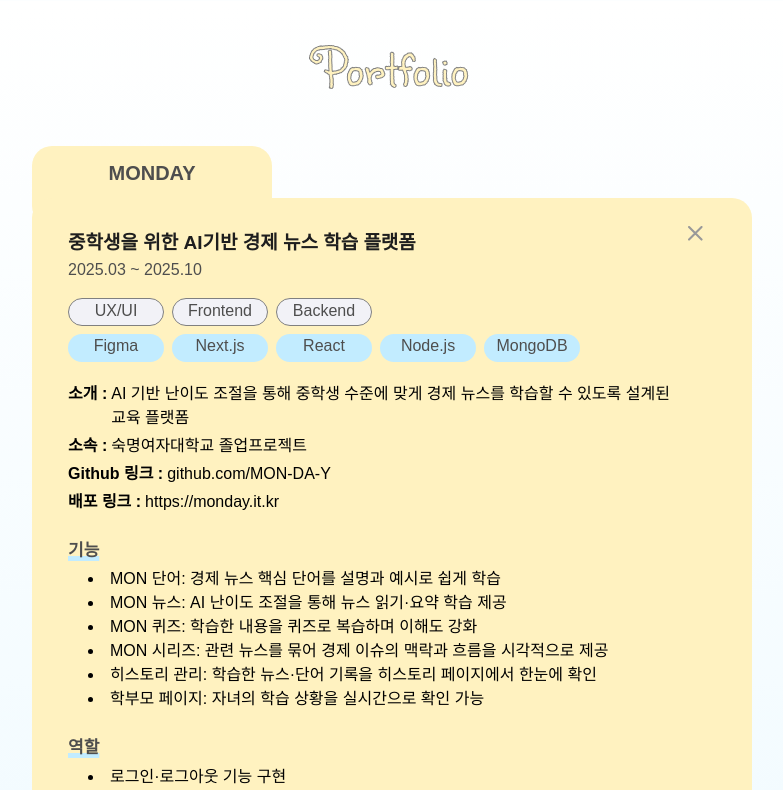
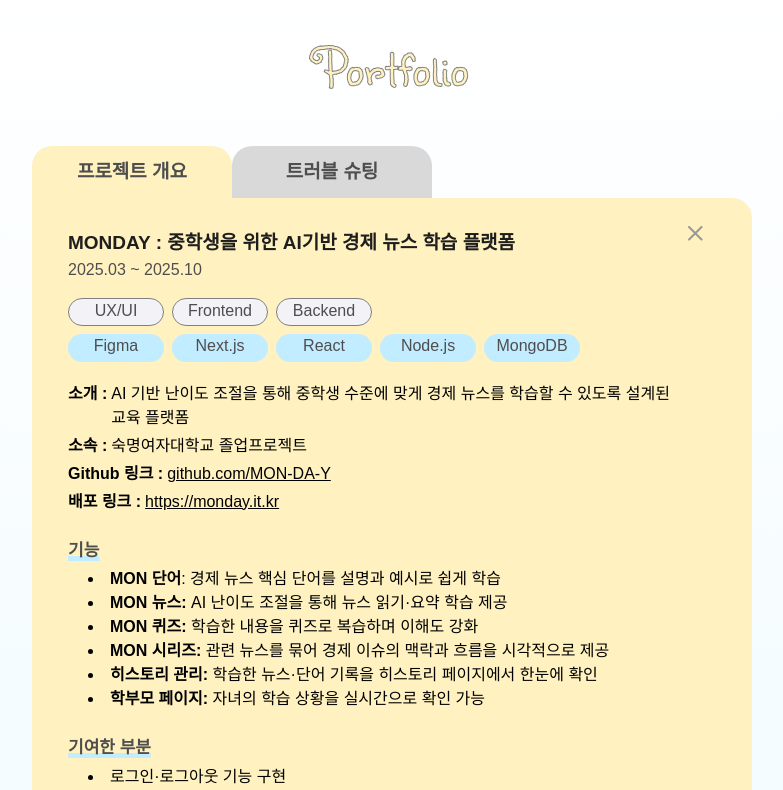
Before and after one commit to ehye1/ehye1.github.io, a Next.js app: page /project3 in a window 1280 px wide. Shown: the top 790 px of the page, without its empty margins (248-1031 px from the left). Built offline with nearby package versions, Linux system fonts and the light colour scheme; a web font is replaced by a local one.

Commit message:
feat: 트러블 슈팅 추가 및 UI 수정

```diff
--- a/app/project1/page.tsx
+++ b/app/project1/page.tsx
@@ -10,8 +10,8 @@
     <div className="flex justify-center font-noto pt-10">
       <div className="flex flex-col h-490">
         {/* 스크롤 범위 */}
-        <div className="w-60 h-20 rounded-[20px] bg-main text-gray font-bold text-center pt-3 text-[20px]">
-          Skills Passport
+        <div className="w-50 h-20 rounded-[20px] bg-main text-gray font-bold text-center pt-3 text-[20px]">
+          프로젝트 개요
         </div>
         <div className="-mt-7 w-180 h-470 rounded-[20px] bg-main py-5 px-9">
           {/* 카드 범위 */}
@@ -24,7 +24,9 @@
               className="ml-155 pt-2"
             />
           </div>
-          <div className="text-black font-bold text-[19px] -mt-3">역량 관리 플랫폼</div>
+          <div className="text-black font-bold text-[19px] -mt-3">
+            Skills Passport : 역량 관리 플랫폼
+          </div>
           <div className="text-gray font-medium text-[16px]">2024.09 ~ 2025.01</div>
           <div className="w-24 h-7 bg-[#F2F2F7] rounded-[30px] border border-lightgray text-gray text-[16px] font-medium text-center mt-4">
             UX/UI
@@ -64,9 +66,9 @@
             <li>역량 시각화: 보유 역량을 파이 차트로 한눈에 확인</li>
             <li>역량 인증: 교수·팀원에게 역량 인증(증명) 요청 및 수락</li>
           </div>
-          {/* 역할 */}
+          {/* 기여한 부분 */}
           <div className="text-gray font-bold pt-6 text-[17px] underline decoration-5 underline-offset-0 decoration-sub">
-            역할
+            기여한 부분
           </div>
           <div className="pl-5 pt-1">
             <li>학생 및 교사 환경의 UX/UI 디자인</li>
--- a/app/project2/page.tsx
+++ b/app/project2/page.tsx
@@ -2,19 +2,40 @@
 
 import Image from "next/image";
 import { useRouter } from "next/navigation";
+import { useState } from "react";
+import Link from "next/link";
 
 export default function Project1() {
   const router = useRouter();
+  const [activeTab, setActiveTab] = useState<"overview" | "troubleshooting">("overview");
+  const baseStyle =
+    "w-50 h-22 rounded-[20px] pt-3 text-gray font-bold text-center text-[19px] cursor-pointer transition-colors";
 
   return (
     <div className="flex flex-col items-center w-full min-h-screen bg-linear-to-b from-white to-main">
       <div className="flex justify-center font-noto pt-10">
-        <div className="flex flex-col h-1105">
+        <div className="flex flex-col h-full">
           {/* 스크롤 범위 */}
-          <div className="w-60 h-20 rounded-[20px] bg-sub text-gray font-bold text-center pt-3 text-[20px]">
-            XPact
+          <div className="flex flex-row">
+            <div
+              onClick={() => setActiveTab("overview")}
+              className={`${baseStyle} ${
+                activeTab === "overview" ? "bg-sub" : "bg-[#D9D9D9] hover:bg-[#ABE5FF]"
+              }`}
+            >
+              프로젝트 개요
             </div>
-          <div className="-mt-7 w-180 h-1085 rounded-[20px] bg-sub py-5 px-9">
+
+            <div
+              onClick={() => setActiveTab("troubleshooting")}
+              className={`${baseStyle} ${
+                activeTab === "troubleshooting" ? "bg-sub" : "bg-[#D9D9D9] hover:bg-[#ABE5FF]"
+              }`}
+            >
+              트러블 슈팅
+            </div>
+          </div>
+          <div className="-mt-9 w-180 rounded-[20px] bg-sub py-5 px-9">
             {/* 카드 범위 */}
             <div onClick={() => router.push("/")} className="cursor-pointer w-fit">
               <Image
@@ -25,7 +46,12 @@
                 className="ml-155 pt-2"
               />
             </div>
-            <div className="text-black font-bold text-[19px] -mt-3">경험 정리 플랫폼</div>
+            {/* 여기서부터 프로젝트 개요 */}
+            {activeTab === "overview" && (
+              <div>
+                <div className="text-black font-bold text-[19px] -mt-3">
+                  XPact : 경험 정리 플랫폼
+                </div>
                 <div className="text-gray font-medium text-[16px]">2025.03 ~ 2025.07</div>
                 <div className="w-24 h-7 bg-[#F2F2F7] rounded-[30px] border border-lightgray text-gray text-[16px] font-medium text-center mt-4">
                   Frontend
@@ -48,11 +74,25 @@
                   </div>
                   <div className="flex gap-1">
                     <p className="font-semibold">Github 링크 : </p>
-                <p>github.com/Xpact-2025</p>
+                    <Link
+                      href="https://github.com/Xpact-2025"
+                      target="_blank"
+                      rel="noopener noreferrer"
+                      className="underline"
+                    >
+                      github.com/Xpact-2025
+                    </Link>
                   </div>
                   <div className="flex gap-1">
                     <p className="font-semibold">배포 링크 : </p>
-                <p>https://xpact.site</p>
+                    <Link
+                      href="https://xpact.site"
+                      target="_blank"
+                      rel="noopener noreferrer"
+                      className="underline"
+                    >
+                      https://xpact.site
+                    </Link>
                   </div>
                 </div>
                 {/* 기능 */}
@@ -61,22 +101,25 @@
                 </div>
                 <div className="pl-5 pt-1">
                   <li>
-                경험 대시보드: 작성한 경험을 기반으로 직무 비율을 분석하고 핵심 스킬맵을 통해 필요한
-                역량과 부족한 역량을 시각적으로 확인
+                    <strong>경험 대시보드:</strong> 작성한 경험을 기반으로 직무 비율을 분석하고 핵심
+                    스킬맵을 통해 필요한 역량과 부족한 역량을 시각적으로 확인
                   </li>
                   <li>
-                경험 입력: 경험 유형에 따라 다른 입력 양식을 제공하여 활동·프로젝트·학습 경험을
-                체계적으로 기록
+                    <strong>경험 입력:</strong> 경험 유형에 따라 다른 입력 양식을 제공하여
+                    활동·프로젝트·학습 경험을 체계적으로 기록
                   </li>
                   <li>
-                성장 가이드: 목표 직무에 필요한 역량을 분석하고 부족한 역량을 보완할 수 있는 추천
-                활동 제시
+                    <strong>성장 가이드:</strong> 목표 직무에 필요한 역량을 분석하고 부족한 역량을
+                    보완할 수 있는 추천 활동 제시
                   </li>
-              <li>경험 메인: 누적된 경험을 한곳에서 정리하고 성장 흐름을 한눈에 파악</li>
+                  <li>
+                    <strong>경험 메인:</strong> 누적된 경험을 한곳에서 정리하고 성장 흐름을 한눈에
+                    파악
+                  </li>
                 </div>
-            {/* 역할 */}
+                {/* 기여한 부분 */}
                 <div className="text-gray font-bold pt-6 text-[17px] underline decoration-5 underline-offset-0 decoration-main">
-              역할
+                  기여한 부분
                 </div>
                 <div className="pl-5 pt-1">
                   <li>경험 메인 및 입력 화면 프론트엔드 개발</li>
@@ -93,6 +136,47 @@
                   <Image src="/images/project2_5.svg" alt="project2" width={650} height={200} />
                 </div>
               </div>
+            )}
+            {/* 여기까지 프로젝트 개요 */}
+
+            {/* 여기서부터 트러블 슈팅 */}
+            {activeTab === "troubleshooting" && (
+              <div>
+                <div className="text-black font-bold text-[19px] -mt-3">
+                  Payload 중복 정의로 인한 subExperience 데이터 누락 해결
+                </div>
+                <div className="text-black font-bold text-[19px] mt-4">문제</div>
+                <div className="text-gray text-[16px] mt-2">
+                  경험 작성 폼에서 여러 개의 세부 경험을 입력해 저장했지만, UI와 달리{" "}
+                  <strong>
+                    서버로 전송되는 payload의 subExperiences 배열이 빈 값으로 전달되는 문제
+                  </strong>
+                  가 발생하였다.
+                </div>
+                <div className="text-black font-bold text-[19px] mt-4">원인</div>
+                <div className="text-gray text-[16px] mt-2">
+                  원인: <strong>payload 구성 과정에서의 데이터 overwrite</strong>
+                  <br />
+                  저장 시점에는 사용자가 입력한 데이터를 기반으로 subExperiences 배열을 새로
+                  생성하고 있었지만, 이후 payload를 조합하는 단계에서 subExperiences :
+                  form.subExperiences || [] 와 같은 코드로 초기 상태가 다시 할당되고 있었다. 이로
+                  인해 최종적으로 서버에 전달되는 payload에는 사용자가 입력한 값이 아닌 빈 배열이
+                  포함되고 있었다.
+                </div>
+                <div className="text-black font-bold text-[19px] mt-4">해결</div>
+                <div className="text-gray text-[16px] mt-2">
+                  서버로 전송되는 payload는 항상{" "}
+                  <strong>현재 UI 상태에서 직접 생성한 데이터만 사용하도록</strong> 구조를 수정하고,
+                  중복된 덮어쓰기 로직을 제거해 데이터 흐름을 단일화했다.
+                </div>
+                <div className="text-black font-bold text-[19px] mt-4">결과</div>
+                <div className="text-gray text-[16px] mt-2">
+                  입력한 세부 경험 데이터가 정상적으로 저장되었다. payload 구조를 이해하고 생성
+                  지점을 단일화하는 것의 중요성을 알게되었다.
+                </div>
+              </div>
+            )}
+          </div>
         </div>
       </div>
     </div>
--- a/app/project3/page.tsx
+++ b/app/project3/page.tsx
@@ -2,18 +2,39 @@
 
 import Image from "next/image";
 import { useRouter } from "next/navigation";
+import { useState } from "react";
+import Link from "next/link";
 
 export default function Project1() {
   const router = useRouter();
+  const [activeTab, setActiveTab] = useState<"overview" | "troubleshooting">("overview");
+  const baseStyle =
+    "w-50 h-22 rounded-[20px] pt-3 text-gray font-bold text-center text-[19px] cursor-pointer transition-colors";
 
   return (
     <div className="flex justify-center font-noto pt-10">
-      <div className="flex flex-col h-960">
+      <div className="flex flex-col h-full">
         {/* 스크롤 범위 */}
-        <div className="w-60 h-20 rounded-[20px] bg-main text-gray font-bold text-center pt-3 text-[20px]">
-          MONDAY
+        <div className="flex flex-row">
+          <div
+            onClick={() => setActiveTab("overview")}
+            className={`${baseStyle} ${
+              activeTab === "overview" ? "bg-main" : "bg-[#D9D9D9] hover:bg-[#FFEDA5]"
+            }`}
+          >
+            프로젝트 개요
           </div>
-        <div className="-mt-7 w-180 h-940 rounded-[20px] bg-main py-5 px-9">
+
+          <div
+            onClick={() => setActiveTab("troubleshooting")}
+            className={`${baseStyle} ${
+              activeTab === "troubleshooting" ? "bg-main" : "bg-[#D9D9D9] hover:bg-[#FFEDA5]"
+            }`}
+          >
+            트러블 슈팅
+          </div>
+        </div>
+        <div className="-mt-9 w-180 rounded-[20px] bg-main py-5 px-9">
           {/* 카드 범위 */}
           <div onClick={() => router.push("/")} className="cursor-pointer w-fit">
             <Image
@@ -24,8 +45,11 @@
               className="ml-155 pt-2"
             />
           </div>
+          {/* 여기서부터 프로젝트 개요 */}
+          {activeTab === "overview" && (
+            <div>
               <div className="text-black font-bold text-[19px] -mt-3">
-            중학생을 위한 AI기반 경제 뉴스 학습 플랫폼
+                MONDAY : 중학생을 위한 AI기반 경제 뉴스 학습 플랫폼
               </div>
               <div className="text-gray font-medium text-[16px]">2025.03 ~ 2025.10</div>
               <div className="flex gap-2 text-gray text-[16px] font-medium text-center mt-4">
@@ -51,7 +75,8 @@
                 <div className="flex gap-1">
                   <p className="font-semibold">소개 : </p>
                   <p>
-                AI 기반 난이도 조절을 통해 중학생 수준에 맞게 경제 뉴스를 학습할 수 있도록 설계된
+                    AI 기반 난이도 조절을 통해 중학생 수준에 맞게 경제 뉴스를 학습할 수 있도록
+                    설계된
                     <br />
                     교육 플랫폼
                   </p>
@@ -62,11 +87,25 @@
                 </div>
                 <div className="flex gap-1">
                   <p className="font-semibold">Github 링크 : </p>
-              <p>github.com/MON-DA-Y</p>
+                  <Link
+                    href="https://github.com/MON-DA-Y"
+                    target="_blank"
+                    rel="noopener noreferrer"
+                    className="underline"
+                  >
+                    github.com/MON-DA-Y
+                  </Link>
                 </div>
                 <div className="flex gap-1">
                   <p className="font-semibold">배포 링크 : </p>
-              <p>https://monday.it.kr</p>
+                  <Link
+                    href="https://monday.it.kr"
+                    target="_blank"
+                    rel="noopener noreferrer"
+                    className="underline"
+                  >
+                    https://monday.it.kr
+                  </Link>
                 </div>
               </div>
               {/* 기능 */}
@@ -74,21 +113,37 @@
                 기능
               </div>
               <div className="pl-5 pt-1">
-            <li>MON 단어: 경제 뉴스 핵심 단어를 설명과 예시로 쉽게 학습</li>
-            <li>MON 뉴스: AI 난이도 조절을 통해 뉴스 읽기·요약 학습 제공</li>
-            <li>MON 퀴즈: 학습한 내용을 퀴즈로 복습하며 이해도 강화</li>
-            <li>MON 시리즈: 관련 뉴스를 묶어 경제 이슈의 맥락과 흐름을 시각적으로 제공</li>
-            <li>히스토리 관리: 학습한 뉴스·단어 기록을 히스토리 페이지에서 한눈에 확인</li>
-            <li>학부모 페이지: 자녀의 학습 상황을 실시간으로 확인 가능</li>
+                <li>
+                  <strong>MON 단어</strong>: 경제 뉴스 핵심 단어를 설명과 예시로 쉽게 학습
+                </li>
+                <li>
+                  <strong>MON 뉴스:</strong> AI 난이도 조절을 통해 뉴스 읽기·요약 학습 제공
+                </li>
+                <li>
+                  <strong>MON 퀴즈:</strong> 학습한 내용을 퀴즈로 복습하며 이해도 강화
+                </li>
+                <li>
+                  <strong>MON 시리즈:</strong> 관련 뉴스를 묶어 경제 이슈의 맥락과 흐름을 시각적으로
+                  제공
+                </li>
+                <li>
+                  <strong>히스토리 관리:</strong> 학습한 뉴스·단어 기록을 히스토리 페이지에서 한눈에
+                  확인
+                </li>
+                <li>
+                  <strong>학부모 페이지:</strong> 자녀의 학습 상황을 실시간으로 확인 가능
+                </li>
               </div>
-          {/* 역할 */}
+              {/* 기여한 부분 */}
               <div className="text-gray font-bold pt-6 text-[17px] underline decoration-5 underline-offset-0 decoration-sub">
-            역할
+                기여한 부분
               </div>
               <div className="pl-5 pt-1">
                 <li>로그인·로그아웃 기능 구현</li>
                 <li>학부모 페이지 및 랜딩 페이지 UX/UI 디자인</li>
-            <li>학부모 페이지·학생 마이페이지 프론트엔드 개발 및 MongoDB를 활용한 데이터 관리</li>
+                <li>
+                  학부모 페이지·학생 마이페이지 프론트엔드 개발 및 MongoDB를 활용한 데이터 관리
+                </li>
               </div>
               {/* 사진 */}
               <div className="text-gray font-bold pt-8 text-[17px]">Tablet (iPad)</div>
@@ -105,6 +160,45 @@
               <Image src="/images/project3_3.svg" alt="project3" width={500} height={200} />
               <Image src="/images/project3_4.svg" alt="project3" width={500} height={200} />
             </div>
+          )}
+          {/* 여기까지 프로젝트 개요 */}
+
+          {/* 여기서부터 트러블 슈팅 */}
+          {activeTab === "troubleshooting" && (
+            <div>
+              <div className="text-black font-bold text-[19px] -mt-3">
+                인증과 데이터 식별 분리로 학부모–학생 조회 구조 개선{" "}
+              </div>
+              <div className="text-black font-bold text-[19px] mt-4">문제</div>
+              <div className="text-gray text-[16px] mt-2">
+                학부모 페이지에서 학생 정보를 조회할 때, 학생 데이터 조회 기준으로 `studentId`가
+                아닌 <strong>로그인 토큰 정보로 조회가 이루어져 데이터 오류가 발생</strong>했다.
+                또한 학부모가 학생 페이지로 이동할 때{" "}
+                <strong>URL에 `studentId`가 그대로 노출</strong>되고, 일부 API에서도 이를 URL
+                파라미터로 전달하고 있어 보안상 문제가 될 수 있었다.
+              </div>
+              <div className="text-black font-bold text-[19px] mt-4">원인</div>
+              <div className="text-gray text-[16px] mt-2">
+                인증 정보(token)와 리소스 식별자(studentId)의 역할이 명확히 분리되지 않아 “누가
+                요청했는지”와 “어떤 학생의 데이터를 조회하는지”가 혼재된 구조였다. 이로 인해
+                학부모–학생 관계가 명확히 반영되지 못했다.
+              </div>
+              <div className="text-black font-bold text-[19px] mt-4">해결</div>
+              <div className="text-gray text-[16px] mt-2">
+                토큰은 <strong>사용자 인증 및 권한 검증 용도로만 사용</strong>하도록 역할을 분리하고
+                학부모가 등록한 학생의 <strong>`studentId`를 기준으로 데이터 조회 로직 수정</strong>
+                하였다. 또한 히스토리·진도·출석 API에서 `studentId`를 URL이 아닌 body로 전달하도록
+                변경해 노출을 최소화하였다.
+              </div>
+              <div className="text-black font-bold text-[19px] mt-4">결과</div>
+              <div className="text-gray text-[16px] mt-2">
+                학부모–학생 관계에 맞는 데이터 조회가 안정적으로 이루어졌으며, 인증 정보와 데이터
+                식별자를 분리한 <strong>보안성과 확장성을 고려한 API 설계의 중요성</strong>을 명확히
+                이해하게 되었다.
+              </div>
+            </div>
+          )}
+        </div>
       </div>
     </div>
   );
```
Also changed, not shown: app/page.tsx (+8 -1 lines). Lines whose indentation alone changed are shown as unchanged.
